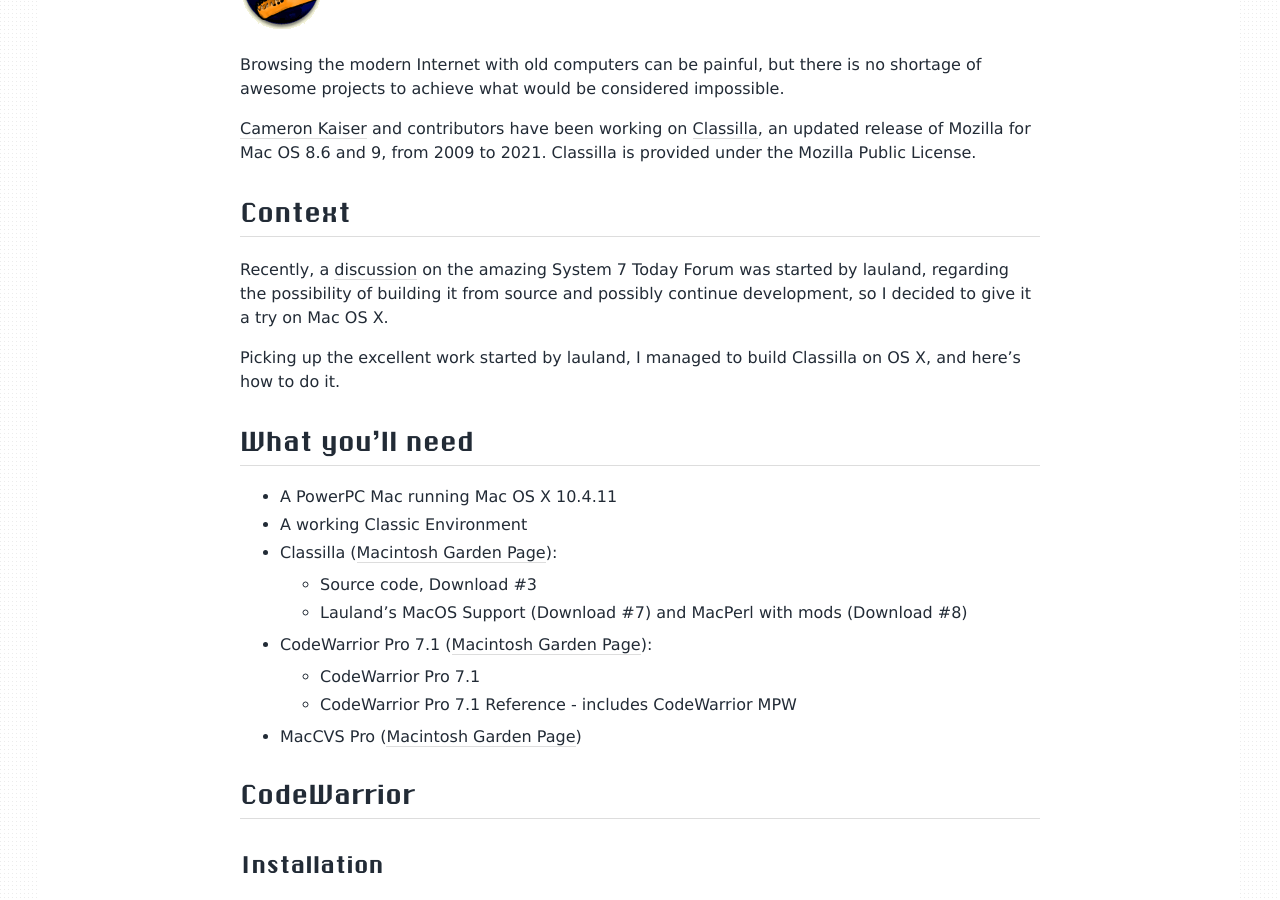
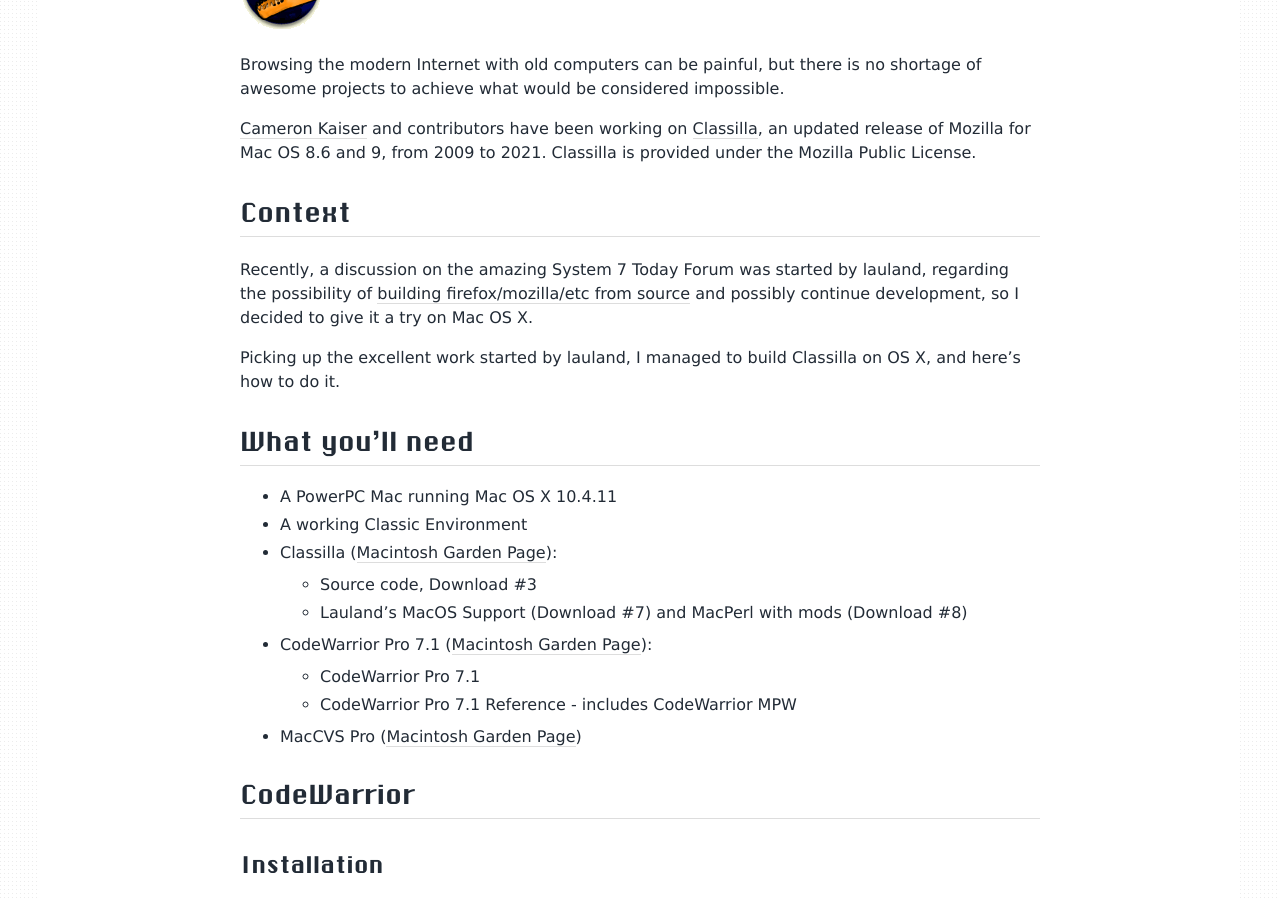
Before and after one commit to garamb1/garamb1.github.io, a Jekyll site: the page built from _posts/2024-07-19-classilla-build.md, in a window 1280 px wide and 900 px high, scrolled down 539 px. Built offline with Jekyll 4.4.1, drawn with Linux system fonts in a browser that asks for light colours; comment, search, counter and statistics services are not loaded.

Commit message:
Update 2024-07-19-classilla-build.md

```diff
--- a/_posts/2024-07-19-classilla-build.md
+++ b/_posts/2024-07-19-classilla-build.md
@@ -16,7 +16,7 @@
 
 ## Context
 
-Recently, a [discussion](https://system7today.com/forums/index.php?topic=3829.0) on the amazing System 7 Today Forum was started by lauland, regarding the possibility of building it from source and possibly continue development, so I decided to give it a try on Mac OS X.
+Recently, a discussion on the amazing System 7 Today Forum was started by lauland, regarding the possibility of [building firefox/mozilla/etc from source](https://system7today.com/forums/index.php?topic=3829.0) and possibly continue development, so I decided to give it a try on Mac OS X.
 
 Picking up the excellent work started by lauland, I managed to build Classilla on OS X, and here's how to do it.
 
```
